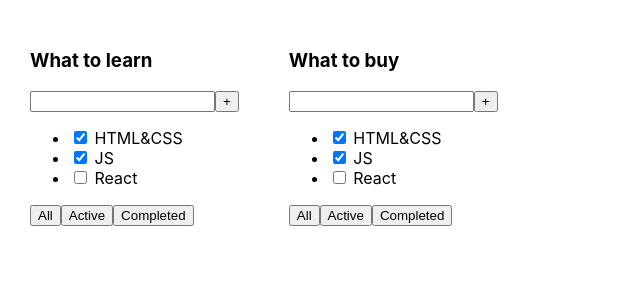
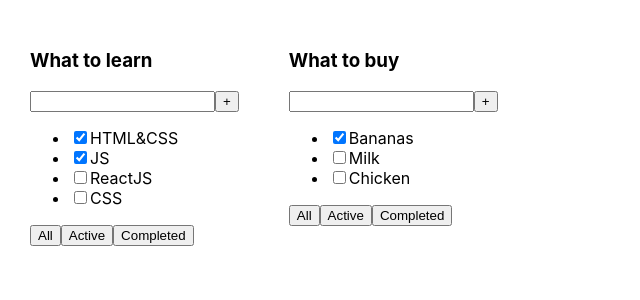
Before and after one commit to aavdienko/it-incubator-to-do-list, a React (Create React App) app: page / in a window 1280 px wide. Shown: the top 300 px of the page, without its empty margins (0-640 px from the left). Built offline with nearby package versions, Linux system fonts and the light colour scheme.

Commit message:
Monday. Lesson 1. Applied .map.

```diff
--- a/src/App.tsx
+++ b/src/App.tsx
@@ -1,26 +1,27 @@
 import React from 'react';
 import './App.css';
-import TodoList from './components/ToDoList';
+import TodoList, { TaskType } from './components/ToDoList';
 
-const tasks1 = [
+const tasks1: Array<TaskType> = [
   { id: 1, title: 'HTML&CSS', isDone: true },
   { id: 2, title: 'JS', isDone: true },
   { id: 3, title: 'ReactJS', isDone: false },
+  { id: 4, title: 'CSS', isDone: false },
 ];
-const tasks2 = [
-  { id: 1, title: 'Hello world', isDone: true },
-  { id: 2, title: 'I am Happy', isDone: false },
-  { id: 3, title: 'Yo', isDone: false },
+const tasks2: Array<TaskType> = [
+  { id: 1, title: 'Bananas', isDone: true },
+  { id: 2, title: 'Milk', isDone: false },
+  { id: 3, title: 'Chicken', isDone: false },
 ];
 
-const todoListTitle1: string = 'What to learn'
-const todoListTitle2: string = 'What to buy'
+const todoListTitle1: string = 'What to learn';
+const todoListTitle2: string = 'What to buy';
 
 const App = () => {
   return (
     <div className="App">
-      <TodoList title={todoListTitle1}/>
-      <TodoList title={todoListTitle2}/>
+      <TodoList title={todoListTitle1} tasks={tasks1} />
+      <TodoList title={todoListTitle2} tasks={tasks2} />
       {/* <TodoList title={'Books'} /> */}
     </div>
   );
--- a/src/components/ToDoList.tsx
+++ b/src/components/ToDoList.tsx
@@ -2,9 +2,27 @@ import React from 'react';
 
 type TodoListPropsType = {
   title: string
+  tasks: Array<TaskType>
+}
+
+export type TaskType = {
+  id: number
+  title: string
+  isDone: boolean
 }
 
 const TodoList = (props: TodoListPropsType) => {
+  let tasksList = props.tasks.length
+  ? props.tasks.map((task:TaskType) => {
+      return (
+        <li>
+          <input type="checkbox" checked={task.isDone}/>
+          <span>{task.title}</span>
+        </li>
+      )
+    })
+  : <span>Your taskslist is empty</span>
+
   return (
     <div>
       <h3>{props.title}</h3>
@@ -13,15 +31,7 @@ const TodoList = (props: TodoListPropsType) => {
         <button>+</button>
       </div>
       <ul>
-        <li>
-          <input type="checkbox" checked={true} /> <span>HTML&CSS</span>
-        </li>
-        <li>
-          <input type="checkbox" checked={true} /> <span>JS</span>
-        </li>
-        <li>
-          <input type="checkbox" checked={false} /> <span>React</span>
-        </li>
+        {tasksList}
       </ul>
       <div>
         <button>All</button>
```
